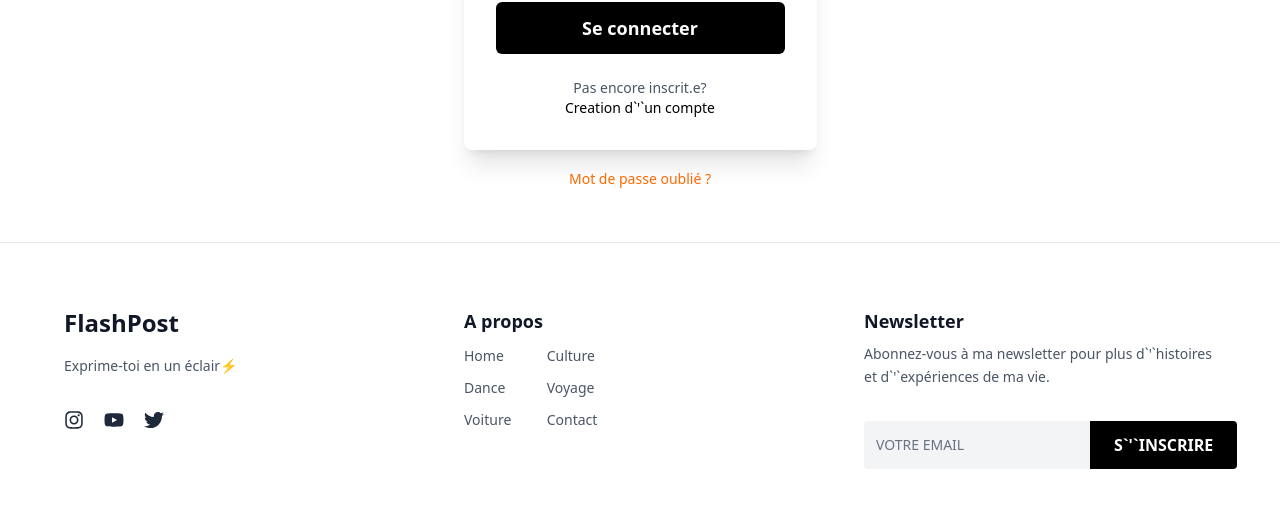
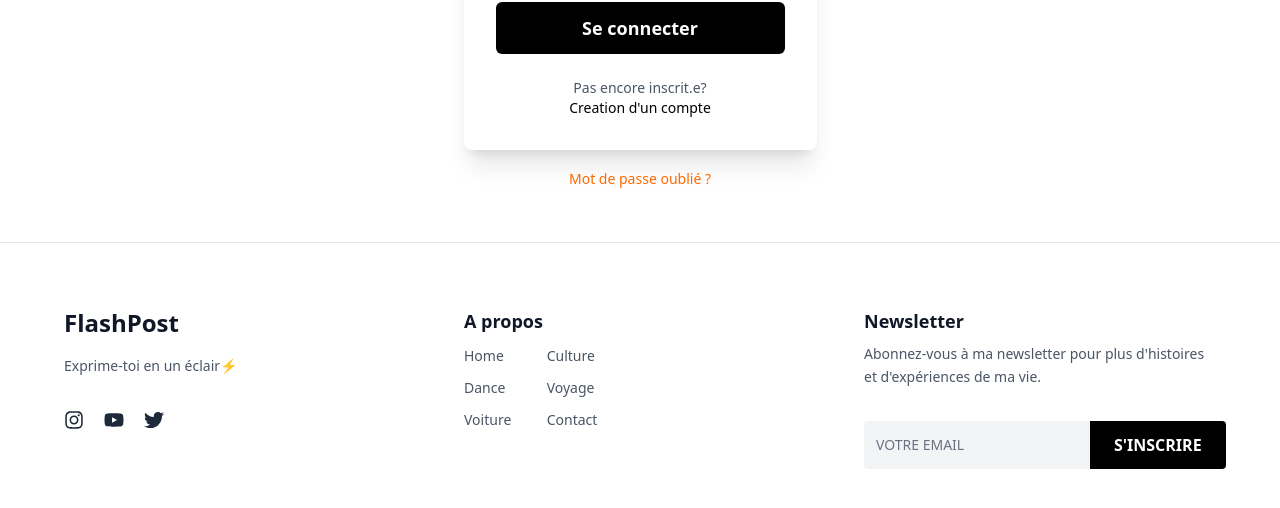
Before and after one commit to delyoara/microblogging, a Next.js app in the folder frontend/: page /login in a window 1280 px wide. Shown: the part 580-1088 px from the top of the page. Built offline with nearby package versions, Linux system fonts and the light colour scheme; no server answers.

Commit message:
coquilles eliminées dans le texte

```diff
--- a/frontend/src/app/articles/[slug]/page.tsx
+++ b/frontend/src/app/articles/[slug]/page.tsx
@@ -161,7 +161,7 @@ export default async function ArticlePage(context: { params: ArticlePageParams }
             <div className="w-full h-px "></div>
             <div className="bg-gradient-to-r from-blue-50 to-purple-50 rounded-xl p-6 mb-8">
               <p className="text-gray-600 italic">
-                Merci d`&apos;`avoir lu cet article. N`&apos;`hésitez pas à le partager !
+                Merci d&apos;avoir lu cet article. N&apos;hésitez pas à le partager !
               </p>
             </div>
           </div>
--- a/frontend/src/components/Footer.tsx
+++ b/frontend/src/components/Footer.tsx
@@ -110,7 +110,7 @@ const Footer: React.FC = () => {
             Newsletter
           </h4>
           <p className="font-montserrat text-sm text-gray-600 leading-relaxed">
-Abonnez-vous à ma newsletter pour plus d`&apos;`histoires et d`&apos;`expériences de ma vie.          </p>
+Abonnez-vous à ma newsletter pour plus d&apos;histoires et d&apos;expériences de ma vie.          </p>
           <form className="flex mt-4 w-full max-w-sm"> {/* Added w-full and max-w-sm for form */}
             <input
               type="email"
@@ -122,7 +122,7 @@ Abonnez-vous à ma newsletter pour plus d`&apos;`histoires et d`&apos;`expérien
               type="submit"
               className="bg-black text-white font-semibold py-3 px-6 rounded-r hover:bg-gray-800 transition-colors duration-200"
             >
-            S`&apos;`INSCRIRE
+            S&apos;INSCRIRE
             </button>
           </form>
         </div>
--- a/frontend/src/components/LoginForm.tsx
+++ b/frontend/src/components/LoginForm.tsx
@@ -63,7 +63,7 @@ const LoginForm: React.FC<Props> = ({
       <div className="flex flex-col mt-6 text-center text-gray-600 text-sm">
         Pas encore inscrit.e?{" "}
         <a href="inscription" className="text-black hover:underline font-medium">
-          Creation d`&apos;`un compte
+          Creation d&apos;un compte
         </a>
       </div>
     </div>
```
